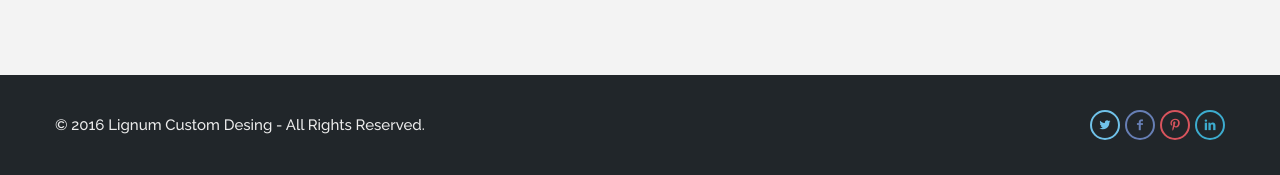
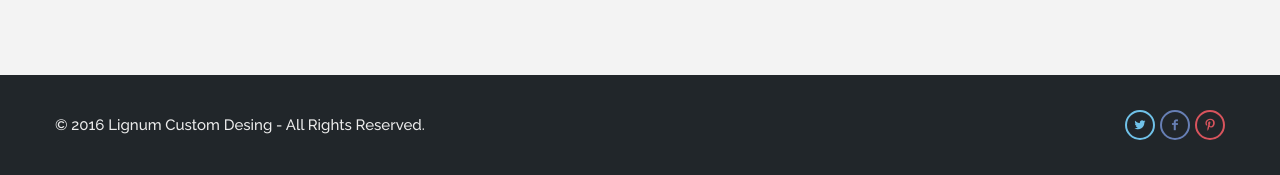
Before and after one commit to maikel8907/WebPage4fix, a Django app: page /about/ in a window 1280 px wide. Shown: the part 1133-1308 px from the top of the page. Run offline with Django 3.2, Linux system fonts and the light colour scheme; some libraries are stand-ins or nearby versions.

Commit message:
Adjusting social sites

```diff
--- a/Website/settings.py
+++ b/Website/settings.py
@@ -124,6 +124,10 @@ USE_TZ = True
 # https://docs.djangoproject.com/en/1.11/howto/static-files/
 
 STATIC_URL = '/static/'
+STATIC_ROOT = '/static/'
+
+MEDIA_ROOT = '/media/'
+MEDIA_URL = '/media/'
 
 #TEMPLATE_DIRS = (os.path.join(BASE_DIR,  'templates'),)
 
--- a/templates/base.html
+++ b/templates/base.html
@@ -68,10 +68,9 @@
                 &copy; 2016 Lignum Custom Desing - All Rights Reserved.
             </p>
                 <ul class="social pull-right">
-                    <li><a href="https://twitter.com/hashtag/LignumCD"><i class="icon-s-twitter"></i></a></li>
+                    <li><a href="https://twitter.com/lignumwoodwork"><i class="icon-s-twitter"></i></a></li>
                     <li><a href="https://www.facebook.com/Lignumcustomdesign/"><i class="icon-s-facebook"></i></a></li>
                     <li><a href="https://www.pinterest.com/Lignumcd/"><i class="icon-s-pinterest"></i></a></li>
-                    <li><a href="https://www.linkedin.com/company-beta/3330995/"><i class="icon-s-linkedin"></i></a>
                     </li>
                 </ul>
             </div>
```
